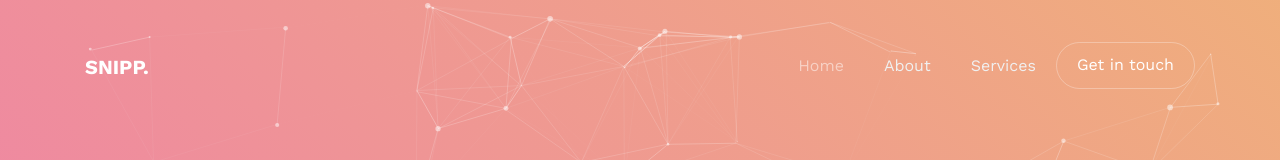
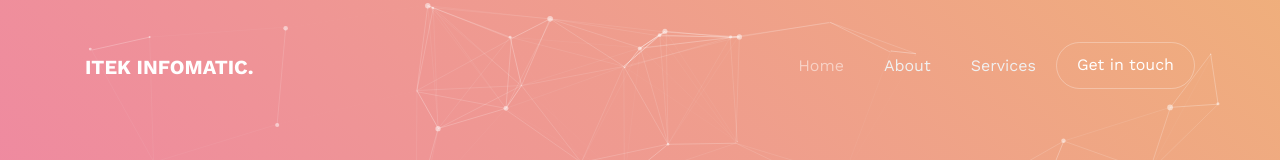
Before and after one commit to veenaramesh/itek-infomatic, a plain HTML site: page index.html in a window 1280 px wide. Shown: the top 160 px of the page. Drawn offline with nearby package versions, Linux system fonts and the light colour scheme; some packages are replaced by stand-ins of ours; no server answers; files whose address does not match are found by name.

```diff
--- a/index.html
+++ b/index.html
@@ -30,7 +30,7 @@
 
   <nav class="navbar navbar-expand-lg navbar-dark ftco_navbar bg-dark ftco-navbar-light" id="ftco-navbar">
     <div class="container">
-      <a class="navbar-brand" href="index.html">Snipp.</a>
+      <a class="navbar-brand" href="index.html">Itek Infomatic.</a>
       <button class="navbar-toggler" type="button" data-toggle="collapse" data-target="#ftco-nav" aria-controls="ftco-nav" aria-expanded="false" aria-label="Toggle navigation">
         <span class="oi oi-menu"></span> Menu
       </button>
```
